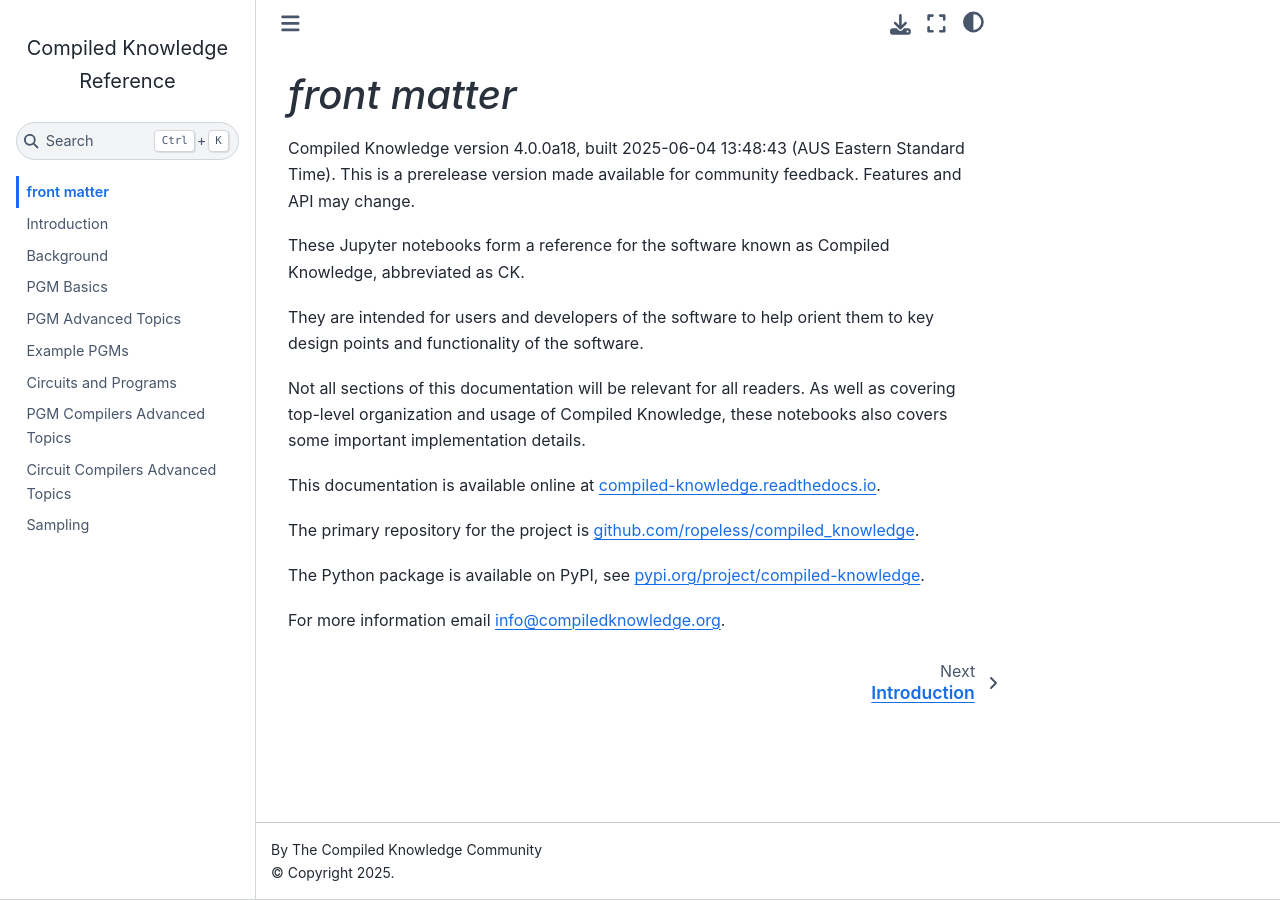
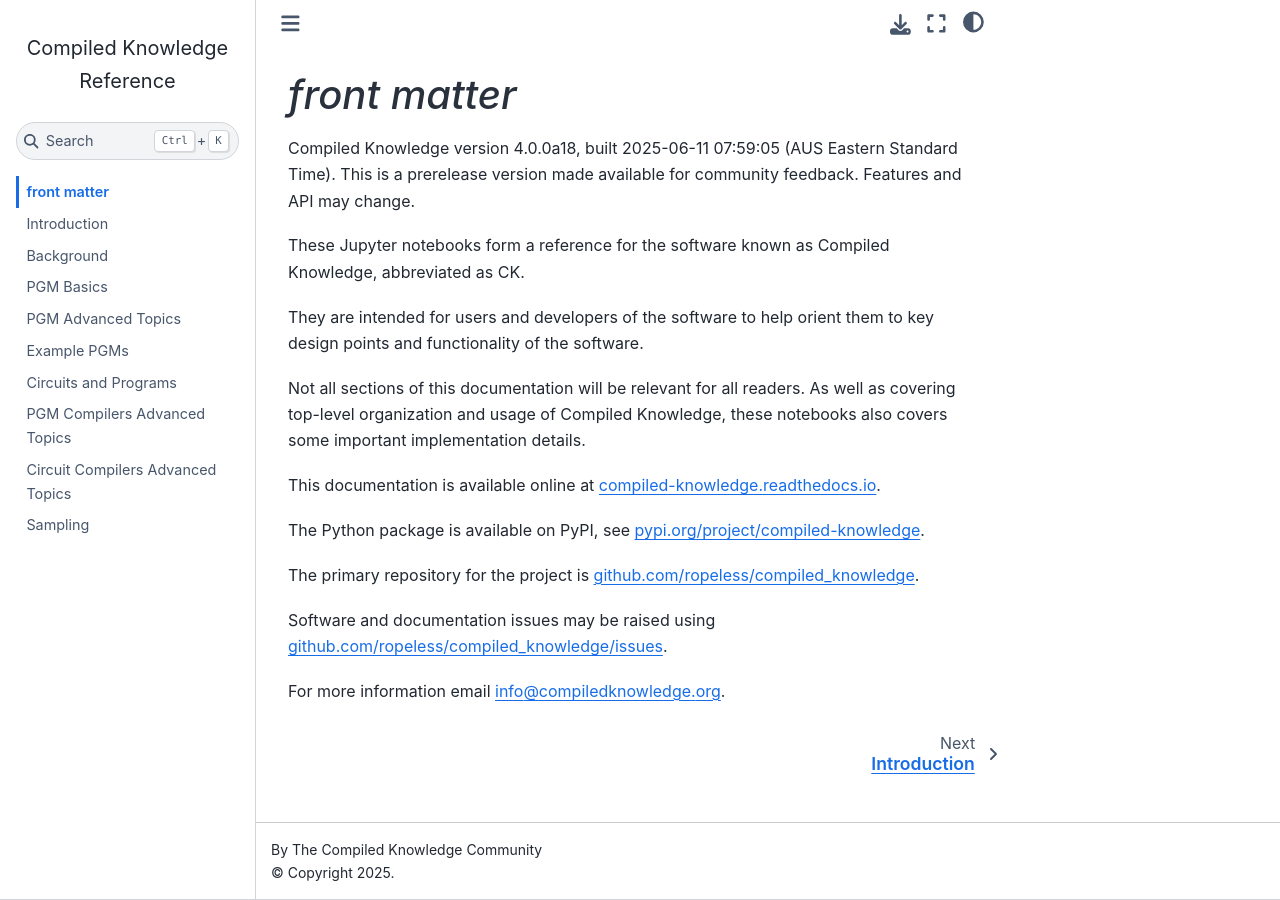
Before and after one commit to ropeless/compiled_knowledge, a Jupyter Book: the page built from docs/0_front_matter.md, in a window 1280 px wide. Built offline with Jupyter Book 1.0.4 settings and Sphinx 7.4.7 and the Sphinx Book theme 1.1.4, drawn with Linux system fonts in a browser that asks for light colours.

Commit message:
Updating documentation following reviewer feedback. Many thanks, Joe Thurbon.

```diff
--- a/docs/0_front_matter.md
+++ b/docs/0_front_matter.md
@@ -1,6 +1,6 @@
 # _front matter_
 
-Compiled Knowledge version 4.0.0a18, built 2025-06-04 13:48:43 (AUS Eastern Standard Time).
+Compiled Knowledge version 4.0.0a18, built 2025-06-11 07:59:05 (AUS Eastern Standard Time).
 This is a prerelease version made available for community feedback. Features and API may change.
 
 These Jupyter notebooks form a reference for the software known as Compiled Knowledge, abbreviated as CK.
@@ -14,11 +14,14 @@
 This documentation is available online at
 [compiled-knowledge.readthedocs.io](https://compiled-knowledge.readthedocs.io/).
 
+The Python package is available on PyPI, see
+[pypi.org/project/compiled-knowledge](https://pypi.org/project/compiled-knowledge/).
+
 The primary repository for the project is
 [github.com/ropeless/compiled_knowledge](https://github.com/ropeless/compiled_knowledge).
 
-The Python package is available on PyPI, see
-[pypi.org/project/compiled-knowledge](https://pypi.org/project/compiled-knowledge/).
+Software and documentation issues may be raised using
+[github.com/ropeless/compiled_knowledge/issues](https://github.com/ropeless/compiled_knowledge/issues).
 
 For more information email
 [info@compiledknowledge.org](mailto:info@compiledknowledge.org).
```
Also changed, not shown: RELEASING.md (+3 -3 lines), docs/0_front_matter_template.md (+5 -2 lines), docs/1_introduction.ipynb, docs/2_background.ipynb, docs/3_PGM_basics.ipynb, docs/4_PGM_advanced.ipynb, docs/5_example_PGMs.ipynb, docs/6_circuits_and_programs.ipynb, docs/7_PGM_compilers_advanced.ipynb, docs/8_circuit_compilers_advanced.ipynb, docs/9_sampling.ipynb, docs/figures/fig_example_ac.png (added), docs/figures/fig_example_bn.png (added), 1 other file.
